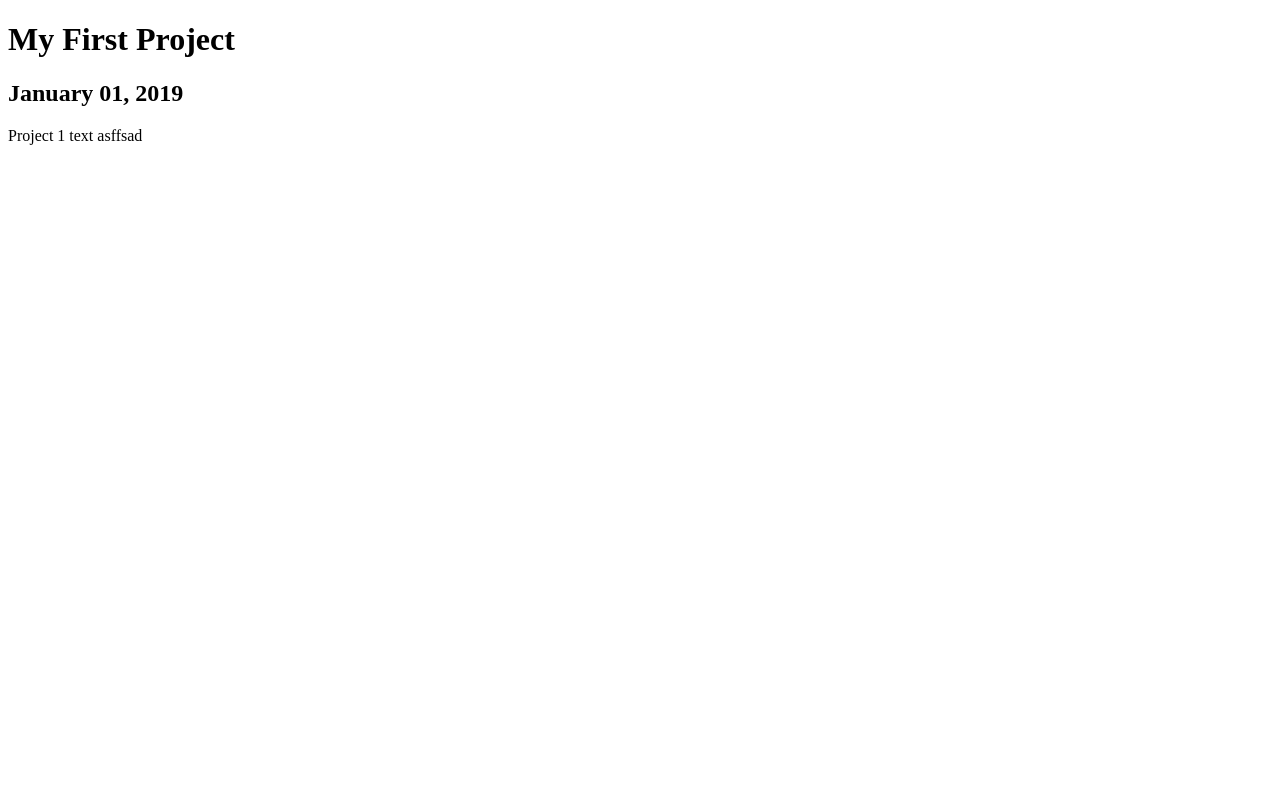
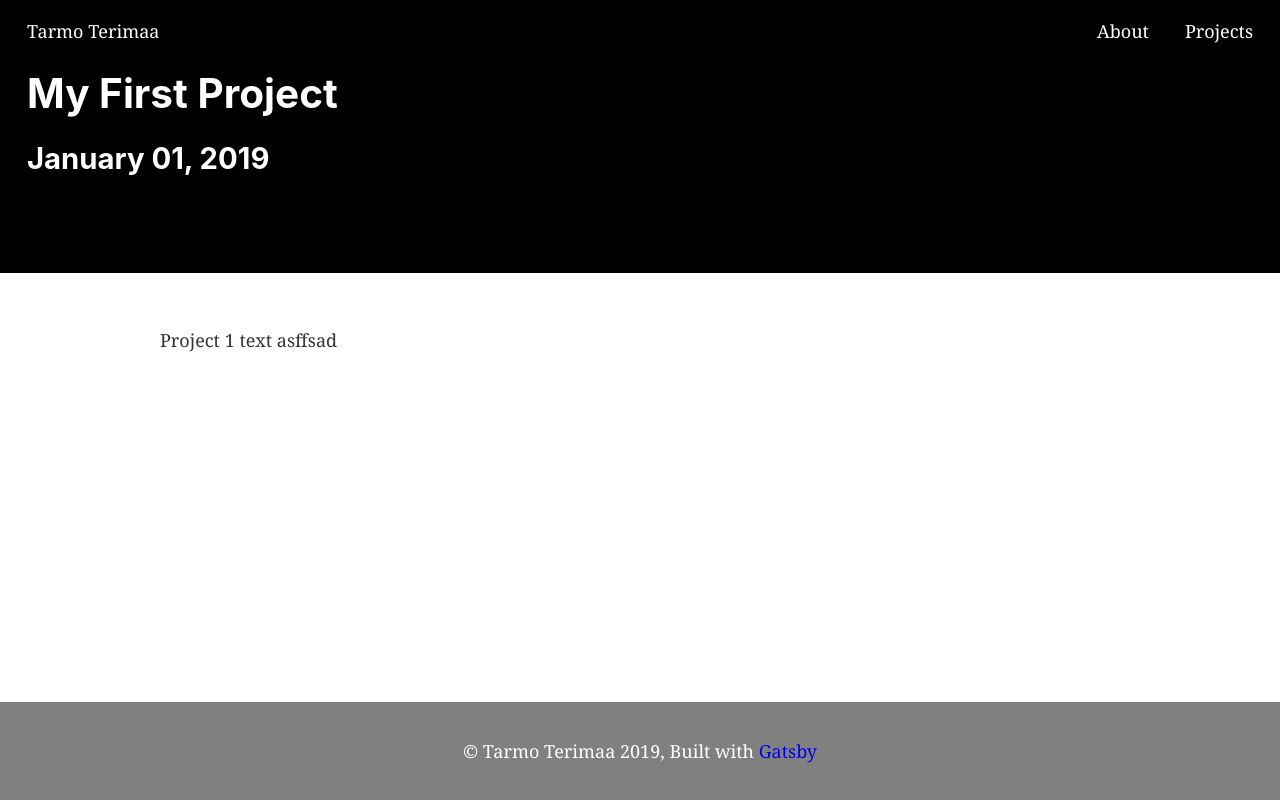
Before and after one commit to aaltomcc/cs-ej4101-fall-2019-068-advanced, a Gatsby site: page /projects/project-2 in a window 1280 px wide. Built offline with nearby package versions, Linux system fonts and the light colour scheme; Gatsby itself is replaced by a stand-in of ours.

Commit message:
Simple project page layout + sticky footer

```diff
--- a/src/components/Footer.js
+++ b/src/components/Footer.js
@@ -1,20 +1,12 @@
 import React from "react"
-import Image from "./image"
 
 export const Footer = () => {
   return (
     <div className="footerWrapper">
       <footer>
         <div>
-          <div>
-            <div style={{ maxWidth: `300px`, marginBottom: `1.45rem` }}>
-              <Image />
-            </div>
-          </div>
-          <p>
             © Tarmo Terimaa {new Date().getFullYear()}, Built with{" "}
             <a href="https://www.gatsbyjs.org">Gatsby</a>
-          </p>
         </div>
       </footer>
     </div>
--- a/src/components/NavBar.js
+++ b/src/components/NavBar.js
@@ -7,11 +7,11 @@ export const NavBar = ({ siteTitle }) => {
   return (
     <Headroom>
       <div id="title">
-        <Link to="/">{siteTitle}</Link>
+        Tarmo Terimaa
       </div>
       <nav>
         <Link to="#">About</Link>
-        <Link to="#">Projects</Link>
+        <Link to="/#projects">Projects</Link>
       </nav>
     </Headroom>
   )
--- a/src/components/Projects.js
+++ b/src/components/Projects.js
@@ -30,7 +30,7 @@ export const Projects = () => {
     }
   `)
   return (
-    <section className="projectsWrapper">
+    <section className="projectsWrapper" id='projects'>
         <h1>Projects</h1>
         <div className='projectsGrid'>
       {data.allMarkdownRemark.edges.map(e => {
--- a/src/components/components.scss
+++ b/src/components/components.scss
@@ -4,17 +4,13 @@
     width: 100%;
     z-index: 2000;
     top: 0;
-  a {
+
     color: white;
-  }
   nav {
     display: flex;
     justify-content: flex-end;
-    font-weight: 500;
-    font-size: 1.1rem;
     align-items: center;
     a {
-      color: white;
       margin-left: 2rem;
       &:hover {
         color:gray;
@@ -32,6 +28,9 @@
     position: relative;
     transform: translateY(0);
     transition: 'all 0.25s ease-in-out';
+    a {
+      color: white;
+    }
   }
   .headroom--scrolled {
     transition: 'all 0.25s ease-in-out';
@@ -47,9 +46,7 @@
     transition: 'all 0.25s ease-in-out';
     background-color: white;
     box-shadow: 0 5px 30px rgba(0, 0, 0, 0.2);
-    a {
     color: black;
-    }
     nav {
       a {
         color: black;
@@ -158,10 +155,22 @@
     }
 }
 
+// Project-page
+.project-text-container {
+  margin: 3rem auto;
+  max-width: 960px;
+}
+.projectHeader {
+  background-color: black;
+  color: white;
+  padding: 4rem 1.5rem;
+}
+
 // Footer
 .footerWrapper {
-    margin: 0 auto;
-    max-width: 960px;
+  color: white;
+  background-color: gray;
+  padding: 2rem;
   div {
       width: auto;
       margin: 0 auto;
--- a/src/components/layout.js
+++ b/src/components/layout.js
@@ -23,12 +23,14 @@ const Layout = ({ children }) => {
       }
     }
   `)
-
+  console.log(children)
   return (
     <>
+    <div className='site'>
       <NavBar siteTitle={data.site.siteMetadata.title} />
-      <main>{children}</main>
+      <main className='site-content'>{children}</main>
       <Footer />
+    </div>
     </>
   )
 }
--- a/src/components/layout.scss
+++ b/src/components/layout.scss
@@ -1,4 +1,14 @@
 // Global styles
+
+.site {
+  display: flex;
+  min-height: 100vh;
+  flex-direction: column;
+}
+
+.site-content {
+  flex-grow: 1;
+}
 
 html {
   font-family: sans-serif;
--- a/src/pages/page-2.js
+++ /dev/null
@@ -1,16 +0,0 @@
-import React from "react"
-import { Link } from "gatsby"
-
-import Layout from "../components/layout"
-import SEO from "../components/seo"
-
-const SecondPage = () => (
-  <Layout>
-    <SEO title="Page two" />
-    <h1>Hi from the second page</h1>
-    <p>Welcome to page 2</p>
-    <Link to="/">Go back to the homepage</Link>
-  </Layout>
-)
-
-export default SecondPage
--- a/src/templates/projectTemplate.js
+++ b/src/templates/projectTemplate.js
@@ -1,21 +1,26 @@
 import React from "react"
 import { graphql } from "gatsby"
+import Layout from '../components/layout'
 export default function Template({
   data, // this prop will be injected by the GraphQL query below.
 }) {
   const { markdownRemark } = data // data.markdownRemark holds your post data
   const { frontmatter, html } = markdownRemark
   return (
-    <div className="blog-post-container">
-      <div className="blog-post">
-        <h1>{frontmatter.title}</h1>
-        <h2>{frontmatter.date}</h2>
+      <Layout>
+          <header className='projectHeader'>
+            <h1>{frontmatter.title}</h1>
+            <h2>{frontmatter.date}</h2>
+          </header>
+    <div className="project-text-container">
+      <div>
         <div
-          className="blog-post-content"
+          className="project-content"
           dangerouslySetInnerHTML={{ __html: html }}
         />
       </div>
     </div>
+    </Layout>
   )
 }
 export const pageQuery = graphql`
```
Lines whose indentation alone changed are shown as unchanged.
